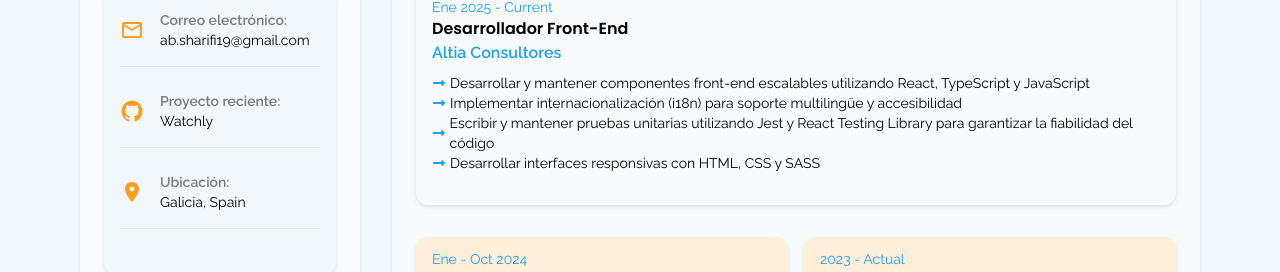
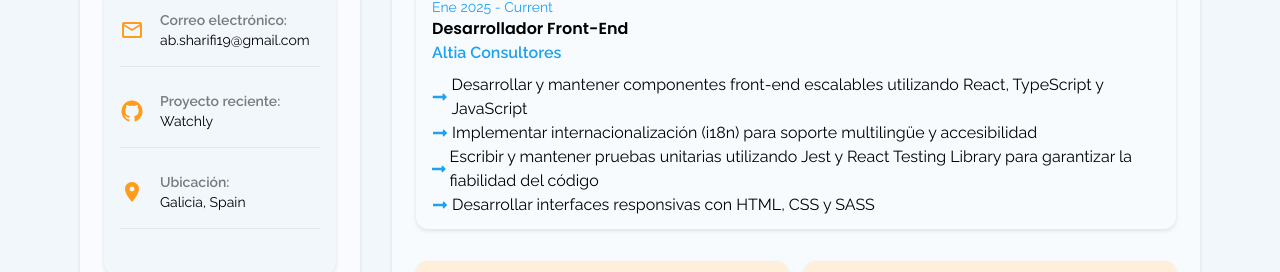
Before and after one commit to ab-sharifi21/personal-portfolio, a Next.js app: page / in a window 1280 px wide. Shown: the part 506-778 px from the top of the page. Built offline with nearby package versions, Linux system fonts and the light colour scheme; no server answers.

Commit message:
Change font size in home page

```diff
--- a/src/components/ExperienceCard.tsx
+++ b/src/components/ExperienceCard.tsx
@@ -33,7 +33,7 @@ export const ExperienceCard = ({
       <ul className="mt-2">
         {tasks.map((task) => {
           return (
-            <li key={task.id} className="flex items-center gap-1 text-sm">
+            <li key={task.id} className="flex items-center gap-1">
               <FaLongArrowAltRight className="text-social-color dark:text-icon-color/70" />
               <span>{t(task.description)}</span>
             </li>
```
